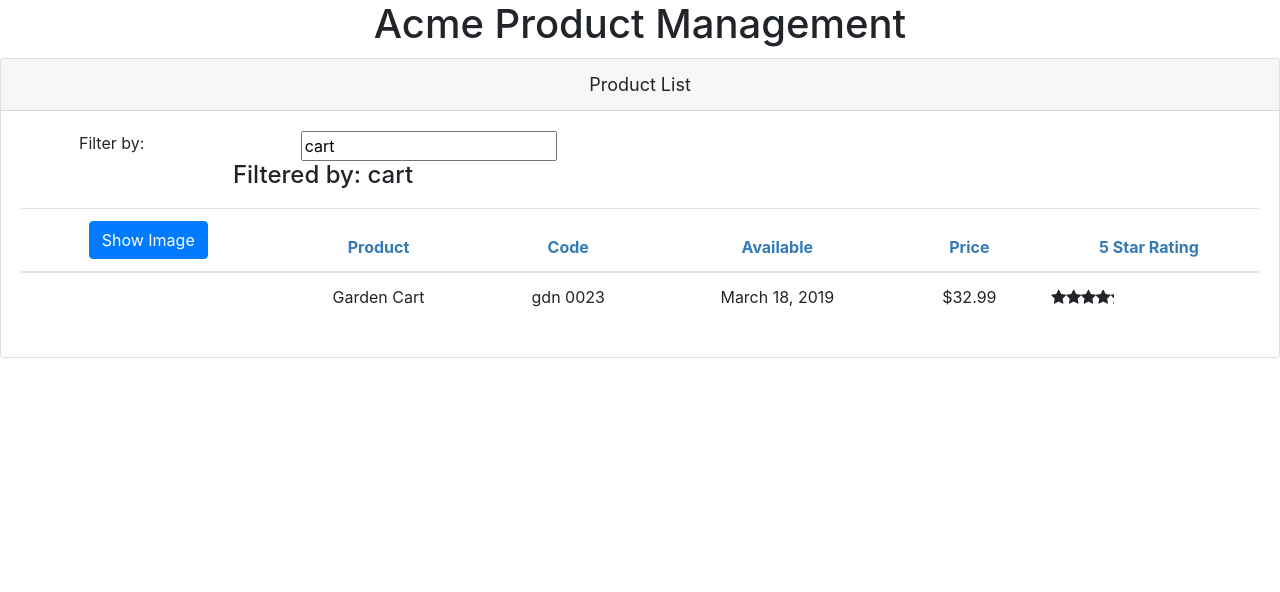
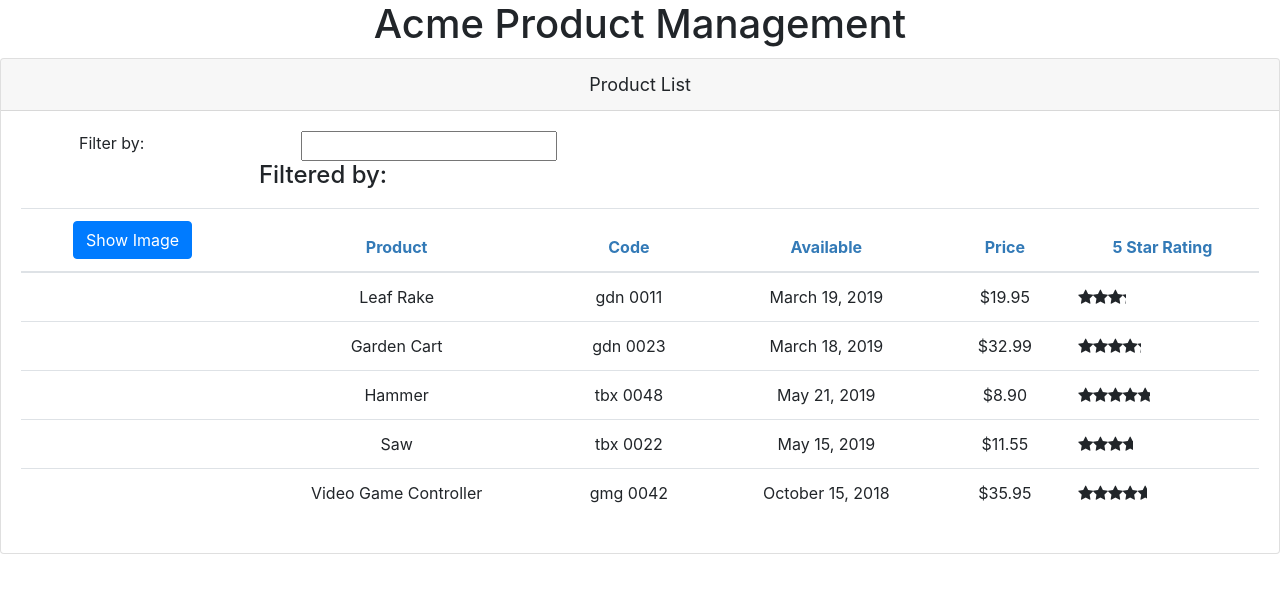
Before and after one commit to JMo911/angular-gettingstarted, an Angular app: page / in a window 1280 px wide. Shown: the top 592 px of the page. Built offline with nearby package versions, Linux system fonts and the light colour scheme.

Commit message:
done with servicesAndDependencyInjection module

```diff
--- a/src/app/products/product-list.component.ts
+++ b/src/app/products/product-list.component.ts
@@ -1,5 +1,6 @@
 import { Component, OnInit } from '@angular/core';
 import { IProduct } from './product';
+import { ProductService } from './product.service'
 
 
 @Component({
@@ -24,32 +25,9 @@
         this.filteredProducts = this.listFilter ? this.performFilter(this.listFilter) : this.products;
     }
 
-    products: IProduct[]= [
-        {
-            "productId": 2,
-            'productName': 'Garden Cart',
-            'productCode': 'GDN-0023',
-            'releaseDate': 'March 18, 2019',
-            'description': '15 gallon capacity rolling garden cart',
-            'price': 32.99,
-            'starRating': 4.2,
-            'imageUrl': 'assets/images/garden_cart.png'
-        },
-        {
-            "productId": 5,
-            'productName': 'Hammer',
-            'productCode': 'TBX-0048',
-            'releaseDate': 'March 21, 2019',
-            'description': 'Curved claw steel hammer',
-            'price': 8.9,
-            'starRating': 4.8,
-            'imageUrl': 'assets/images/hammer.png'
-        }
-    ];
+    products: IProduct[]= [];
 
-    constructor() {
-        this.filteredProducts = this.products;
-        this.listFilter = 'cart';
+    constructor(private productService: ProductService) {
     }
 
     onRatingClicked(message: string): void {
@@ -66,6 +44,8 @@
         this.showImage = !this.showImage;
     };
     ngOnInit(): void {
-        console.log('In OnInit.');
+        //call out to services here
+        this.products = this.productService.getProducts();
+        this.filteredProducts = this.products;
     };
 }
--- /dev/null
+++ b/src/app/products/product.service.ts
@@ -0,0 +1,62 @@
+import { Injectable } from '@angular/core';
+import { IProduct } from './product';
+
+@Injectable({
+    providedIn: 'root'
+})
+export class ProductService {
+    getProducts(): IProduct[] {
+        return [
+            {
+              "productId": 1,
+              "productName": "Leaf Rake",
+              "productCode": "GDN-0011",
+              "releaseDate": "March 19, 2019",
+              "description": "Leaf rake with 48-inch wooden handle.",
+              "price": 19.95,
+              "starRating": 3.2,
+              "imageUrl": "assets/images/leaf_rake.png"
+            },
+            {
+              "productId": 2,
+              "productName": "Garden Cart",
+              "productCode": "GDN-0023",
+              "releaseDate": "March 18, 2019",
+              "description": "15 gallon capacity rolling garden cart",
+              "price": 32.99,
+              "starRating": 4.2,
+              "imageUrl": "assets/images/garden_cart.png"
+            },
+            {
+              "productId": 5,
+              "productName": "Hammer",
+              "productCode": "TBX-0048",
+              "releaseDate": "May 21, 2019",
+              "description": "Curved claw steel hammer",
+              "price": 8.9,
+              "starRating": 4.8,
+              "imageUrl": "assets/images/hammer.png"
+            },
+            {
+              "productId": 8,
+              "productName": "Saw",
+              "productCode": "TBX-0022",
+              "releaseDate": "May 15, 2019",
+              "description": "15-inch steel blade hand saw",
+              "price": 11.55,
+              "starRating": 3.7,
+              "imageUrl": "assets/images/saw.png"
+            },
+            {
+              "productId": 10,
+              "productName": "Video Game Controller",
+              "productCode": "GMG-0042",
+              "releaseDate": "October 15, 2018",
+              "description": "Standard two-button video game controller",
+              "price": 35.95,
+              "starRating": 4.6,
+              "imageUrl": "assets/images/xbox-controller.png"
+            }
+          ];
+    }
+}
```
